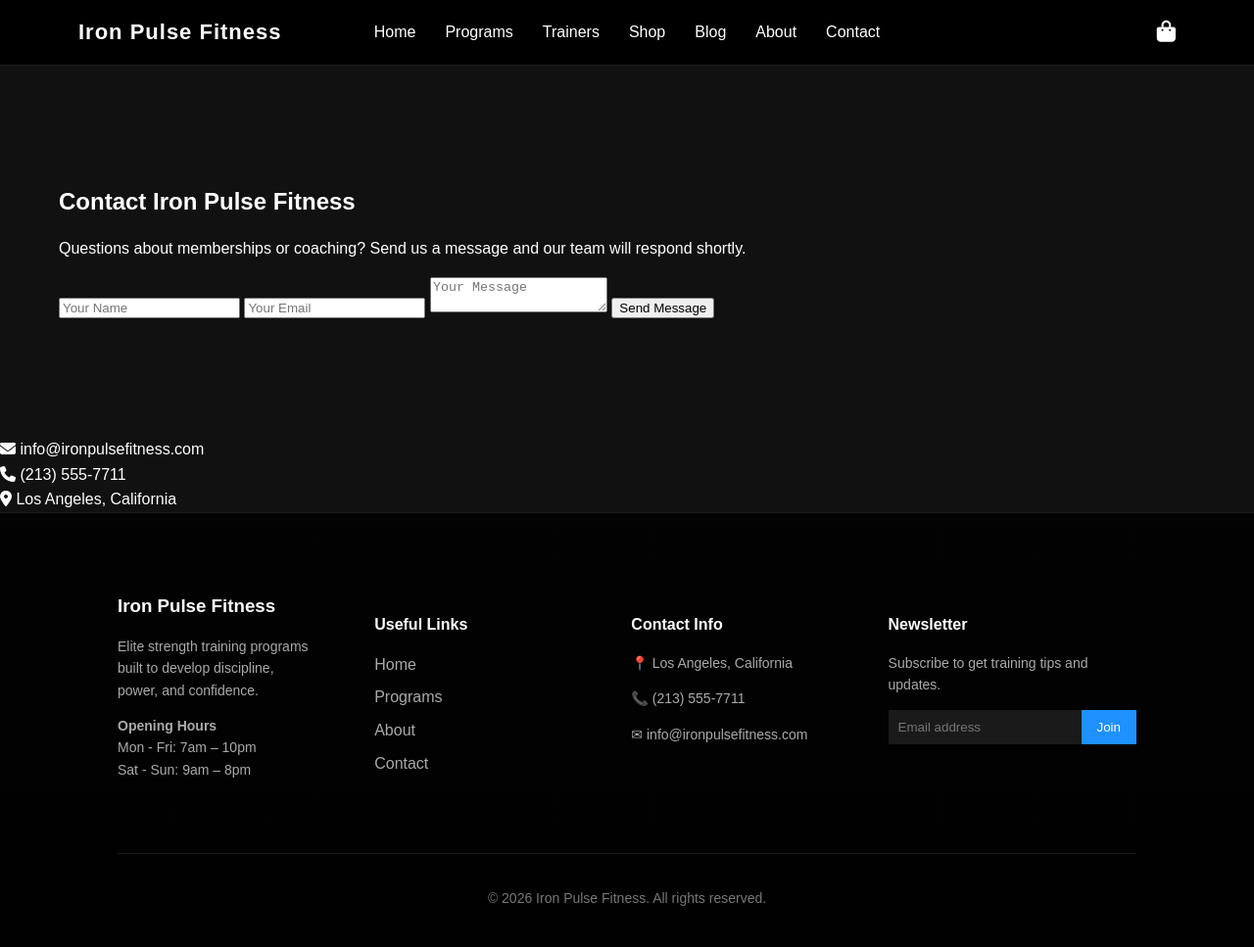
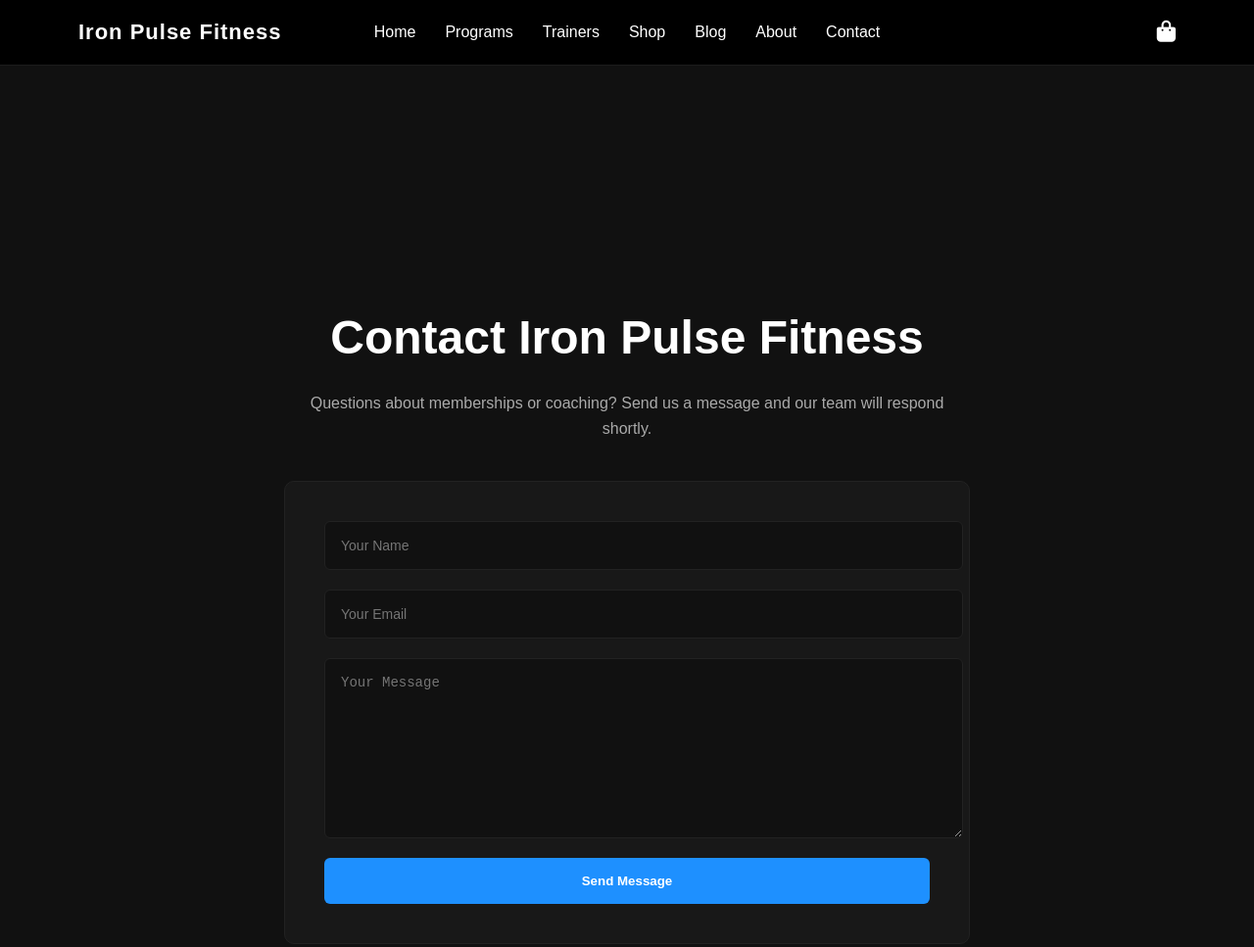
Before and after one commit to VisionCodedStudio/Vision-Coded-Studio, a plain HTML site: page fitness-website/contact.html in a window 1280 px wide. Shown: the top 967 px of the page at 98% size. Drawn offline with Linux system fonts and the light colour scheme.

Commit message:
Update style.css

```diff
--- a/fitness-website/style.css
+++ b/fitness-website/style.css
@@ -606,21 +606,65 @@ font-size:14px;
 }
 
 /* ===============================
-   CONTACT PAGE NEW STYLE
+   CONTACT CENTERED
    =============================== */
 
-.contact-wrapper{
-max-width:900px;
+.contact-center{
+max-width:700px;
 margin:auto;
 text-align:center;
+padding:120px 20px;
 }
 
-.contact-wrapper h2{
-font-size:46px;
+.contact-center h2{
+font-size:48px;
 margin-bottom:10px;
 }
 
-.contact-subtext{
+.contact-sub{
 color:#aaa;
-margin-bottom:50px;
+margin-bottom:40px;
 }
+
+.contact-form-box{
+background:#181818;
+border:1px solid #222;
+border-radius:10px;
+padding:40px;
+}
+
+.contact-form-box form{
+display:flex;
+flex-direction:column;
+gap:20px;
+}
+
+.contact-form-box input,
+.contact-form-box textarea{
+width:100%;
+padding:16px;
+background:#111;
+border:1px solid #222;
+border-radius:6px;
+color:white;
+font-size:14px;
+}
+
+.contact-form-box textarea{
+min-height:150px;
+}
+
+.contact-form-box button{
+background:#1e90ff;
+border:none;
+padding:16px;
+border-radius:6px;
+color:white;
+font-weight:600;
+cursor:pointer;
+transition:0.25s;
+}
+
+.contact-form-box button:hover{
+background:#187bcd;
+}
```
